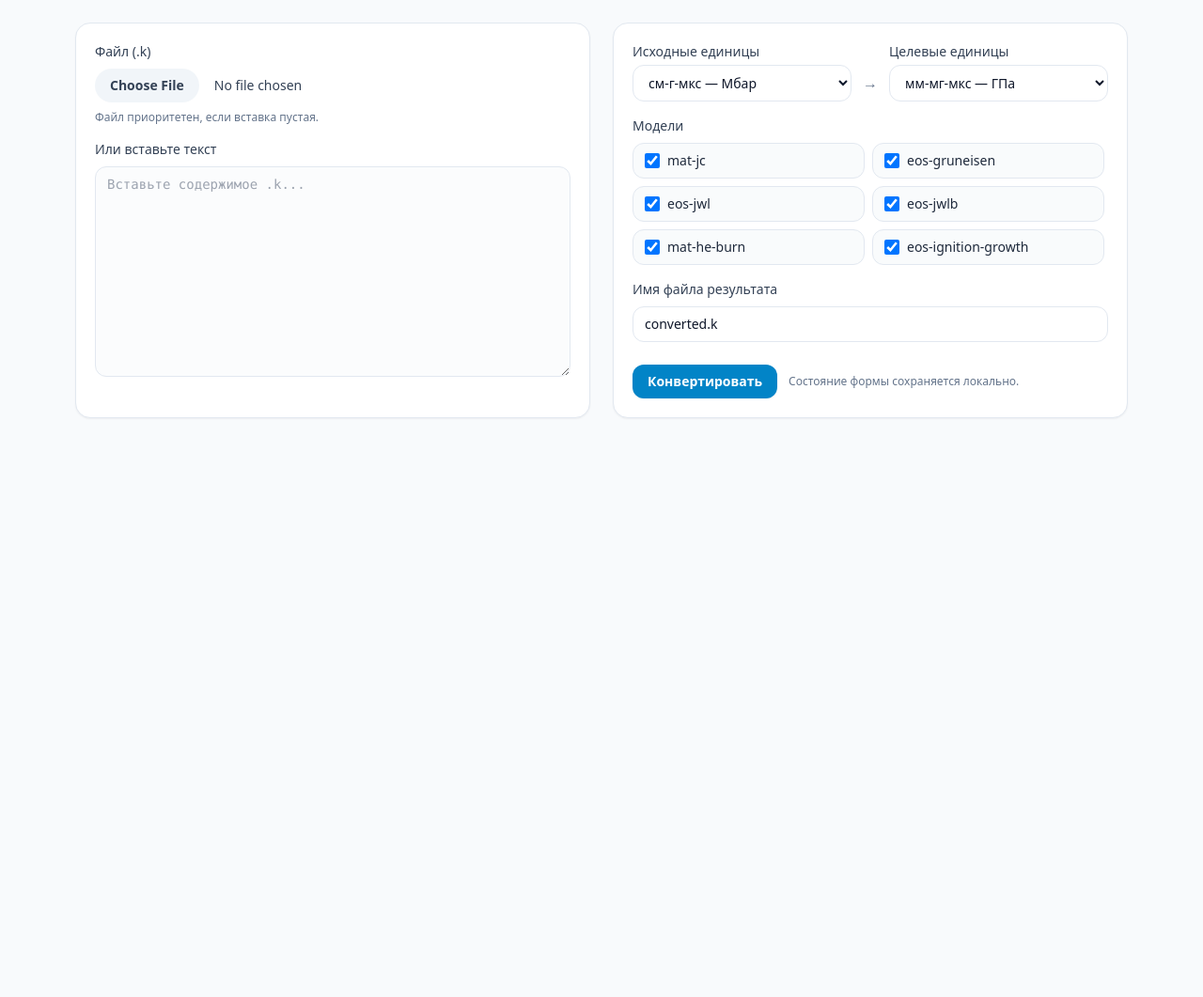
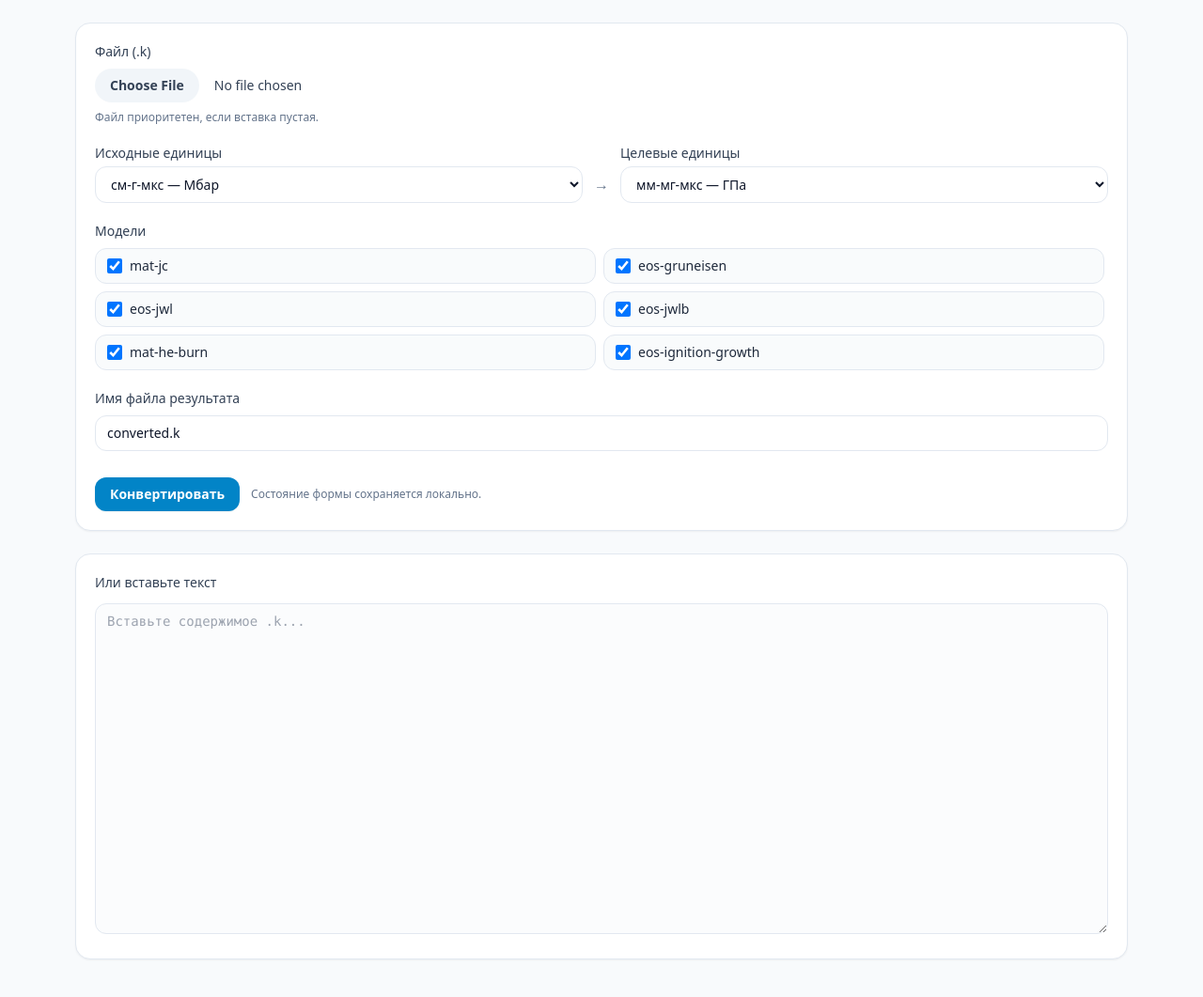
Before and after one commit to sabbraxcaddabra/kunit, a Flask app: page / in a window 1280 px wide. Shown: the part 122-1183 px from the top of the page at 94% size. Before the commit the page ends 567 px from the top, so only its background shows below. Run offline with Flask 3, Linux system fonts and the light colour scheme; some libraries are stand-ins or nearby versions.

Commit message:
feat(web): stack converter controls vertically

```diff
--- a/kunit/web/templates/index.html
+++ b/kunit/web/templates/index.html
@@ -24,21 +24,15 @@
       {% endif %}
 
       <form id="convert-form" method="post" action="/convert" enctype="multipart/form-data" class="space-y-6">
-        <div class="grid lg:grid-cols-2 gap-6">
-          <div class="rounded-2xl bg-white border border-slate-200 shadow-sm p-5 space-y-4">
+        <input type="hidden" name="custom_transforms" value="{{ custom_transforms }}" />
+
+        <div class="rounded-2xl bg-white border border-slate-200 shadow-sm p-5 space-y-5">
           <div class="space-y-2">
             <label for="file_input" class="block text-sm font-medium text-slate-700">Файл (.k)</label>
             <input type="file" id="file_input" name="file_input" accept=".k,text/plain" class="block w-full text-sm text-slate-700 file:mr-4 file:py-2 file:px-4 file:rounded-full file:border-0 file:text-sm file:font-semibold file:bg-slate-100 file:text-slate-700 hover:file:bg-slate-200" />
             <p class="text-xs text-slate-500">Файл приоритетен, если вставка пустая.</p>
           </div>
-            <div class="space-y-2">
-              <label for="text_input" class="block text-sm font-medium text-slate-700">Или вставьте текст</label>
-              <textarea id="text_input" name="text_input" placeholder="Вставьте содержимое .k..." class="w-full h-56 rounded-xl border border-slate-200 focus:ring-2 focus:ring-sky-400 focus:border-sky-400 bg-slate-50/60 px-3 py-2 font-mono text-sm" ></textarea>
-            </div>
-            <input type="hidden" name="custom_transforms" value="{{ custom_transforms }}" />
-          </div>
 
-          <div class="rounded-2xl bg-white border border-slate-200 shadow-sm p-5 space-y-4">
           <div class="grid md:grid-cols-[1fr_auto_1fr] items-end gap-3">
             <div>
               <label class="block text-sm font-medium text-slate-700">Исходные единицы</label>
@@ -84,6 +78,10 @@
             <p class="text-xs text-slate-500">Состояние формы сохраняется локально.</p>
           </div>
         </div>
+
+        <div class="rounded-2xl bg-white border border-slate-200 shadow-sm p-5 space-y-3">
+          <label for="text_input" class="block text-sm font-medium text-slate-700">Или вставьте текст</label>
+          <textarea id="text_input" name="text_input" placeholder="Вставьте содержимое .k..." class="w-full min-h-[22rem] rounded-xl border border-slate-200 focus:ring-2 focus:ring-sky-400 focus:border-sky-400 bg-slate-50/60 px-3 py-2 font-mono text-sm" ></textarea>
         </div>
       </form>
     </div>
```
Lines whose indentation alone changed are shown as unchanged.
